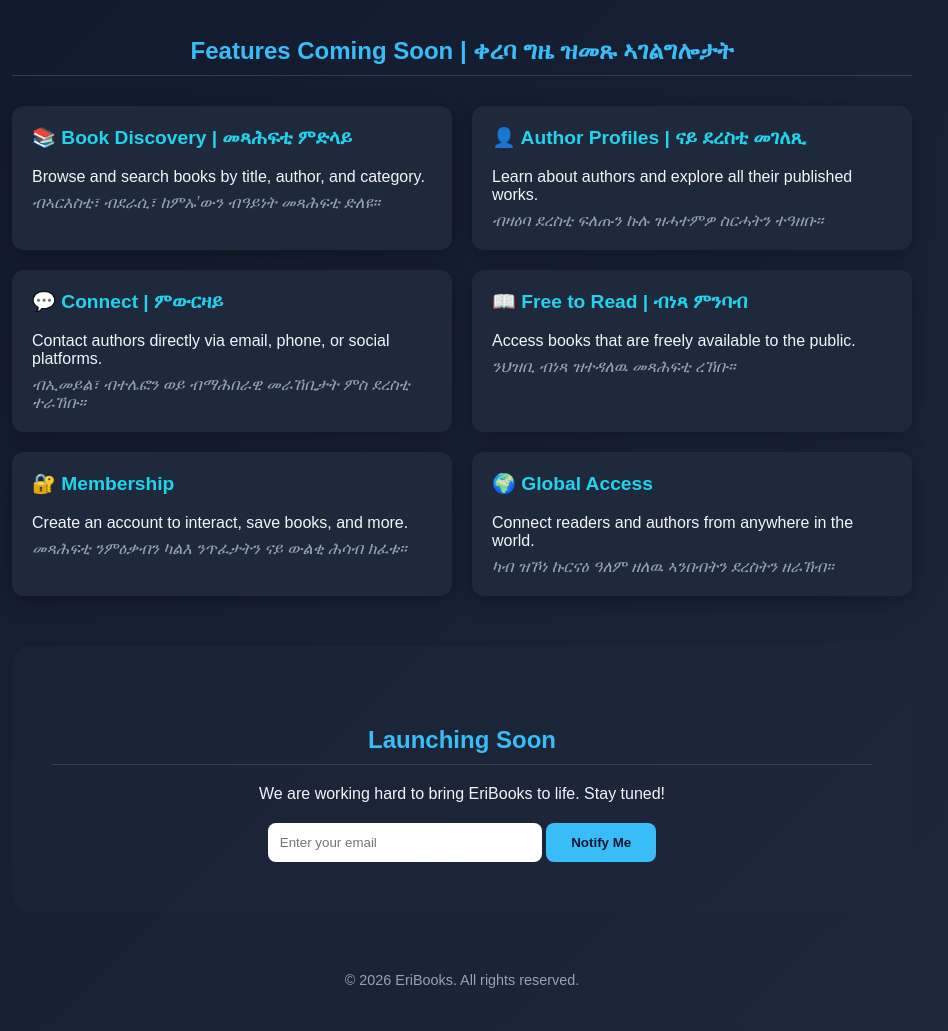
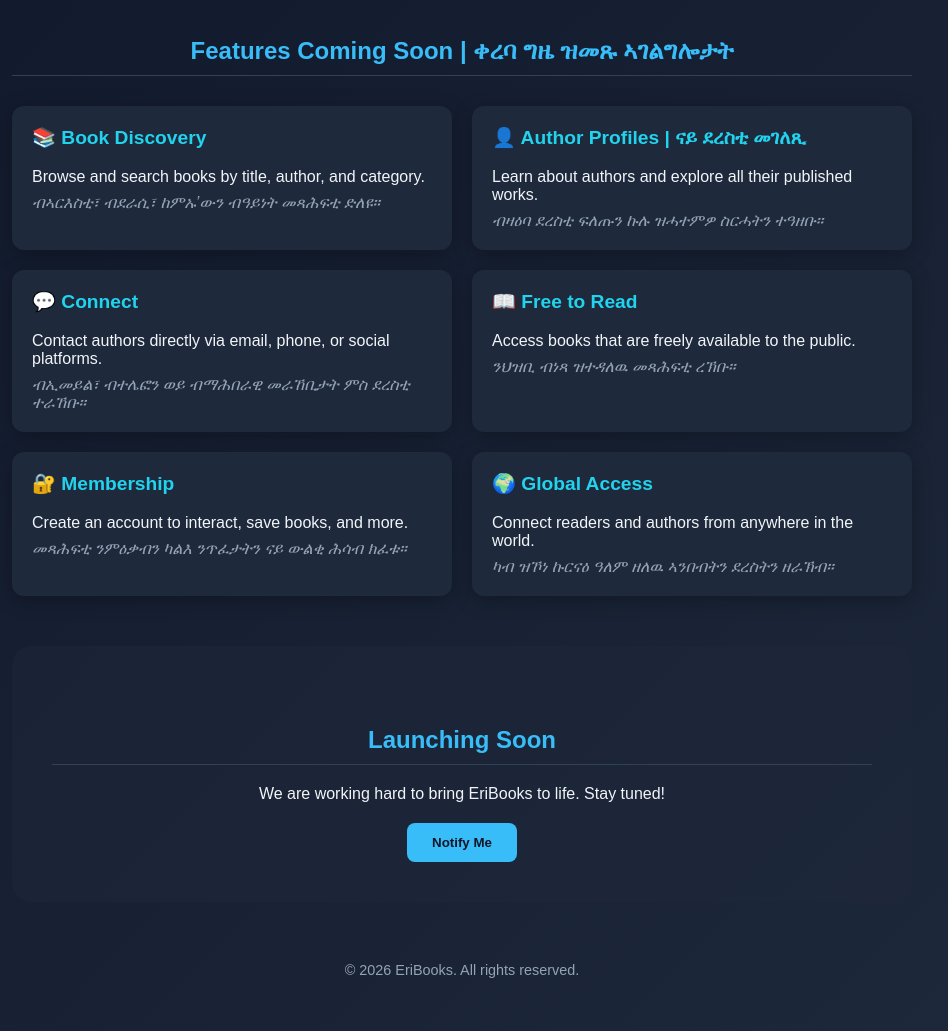
Before and after one commit to eseyabraha/eribooks-landing, a plain HTML site: page index.html in a window 1280 px wide. Shown: the part 367-1398 px from the top of the page, without its empty margins (178-1126 px from the left). Drawn offline with Linux system fonts and the light colour scheme.

Commit message:
Update index.html

```diff
--- a/index.html
+++ b/index.html
@@ -126,7 +126,7 @@
 
     <div class="features">
       <div class="card">
-        <h3>📚 Book Discovery | መጻሕፍቲ ምድላይ</h3>
+        <h3>📚 Book Discovery </h3>
         <span class="lang-en">Browse and search books by title, author, and category.</span>
         <span class="lang-ti">ብኣርእስቲ፣ ብደራሲ፣ ከምኡ’ውን ብዓይነት መጻሕፍቲ ድለዩ።</span>
       </div>
@@ -138,13 +138,13 @@
       </div>
 
       <div class="card">
-        <h3>💬 Connect | ምውርዛይ</h3>
+        <h3>💬 Connect </h3>
         <span class="lang-en">Contact authors directly via email, phone, or social platforms.</span>
         <span class="lang-ti">ብኢመይል፣ ብተሌፎን ወይ ብማሕበራዊ መራኸቢታት ምስ ደረስቲ ተራኸቡ።</span>
       </div>
 
       <div class="card">
-        <h3>📖 Free to Read | ብነጻ ምንባብ</h3>
+        <h3>📖 Free to Read </h3>
         <span class="lang-en">Access books that are freely available to the public.</span>
         <span class="lang-ti">ንህዝቢ ብነጻ ዝተዳለዉ መጻሕፍቲ ረኽቡ።</span>
       </div>
@@ -168,8 +168,11 @@
       <p style="color: #94a3b8;"></p>
 
       <div class="email-box">
-        <input type="email" placeholder="Enter your email " />
-        <button>Notify Me </button>
+        <!-- <input type="email" placeholder="Enter your email " />
+        <button>Notify Me </button> -->
+        <a href="https://docs.google.com/forms/d/e/1FAIpQLSfswMVpCTA9UbPbTt1CyhVs_Olh8ChkZzXbI-I1TbIXd-j85A/viewform?usp=header" target="_blank">
+  <button>Notify Me</button>
+</a>
       </div>
     </div>
 
```
